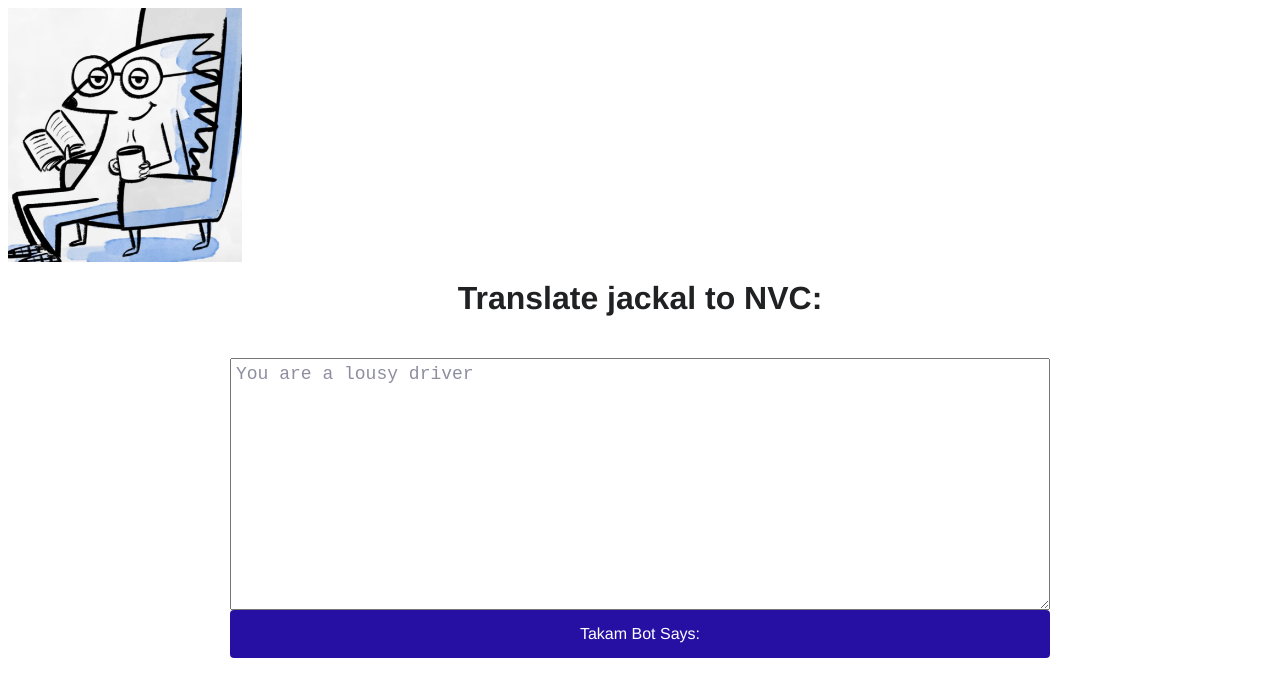
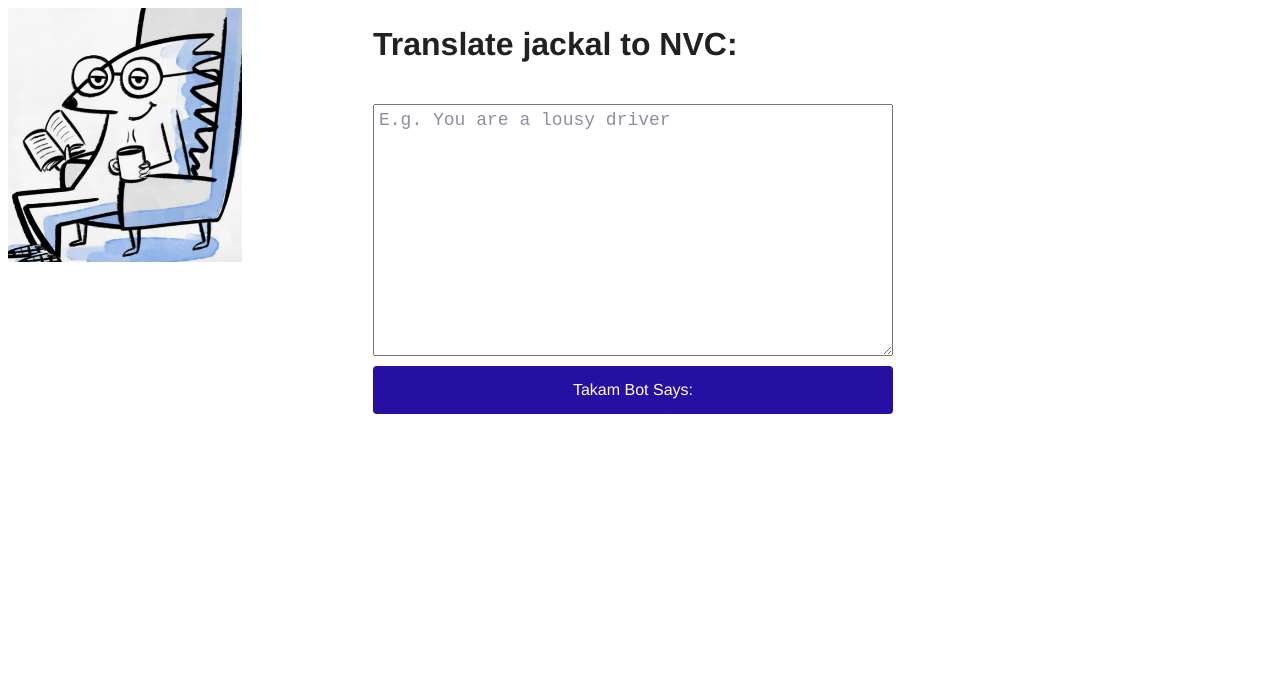
Before and after one commit to kugelblitz-one/nvc-bot, a Next.js app: page / in a window 1280 px wide. Shown: the top 696 px of the page. Built offline with nearby package versions, Linux system fonts and the light colour scheme; a web font is replaced by a local one.

Commit message:
fixes to ui

```diff
--- a/pages/index.js
+++ b/pages/index.js
@@ -40,12 +40,13 @@ export default function Home() {
 
       <main className={styles.main}>
         <img src="/joe_nvc.jpeg" className={styles.icon} />
+        <div className={styles.centercol}>
             <h3>Translate jackal to NVC:</h3>
             <form onSubmit={onSubmit}>
               <textarea rows="12" cols="100"
                 type="text"
                 name="nvcText"
-            placeholder="You are a lousy driver"
+                placeholder="E.g. You are a lousy driver"
                 value={nvcTextInput}
                 onChange={(e) => setNVCTextInput(e.target.value)}
               />
@@ -53,7 +54,9 @@ export default function Home() {
               <input type="submit" value="Takam Bot Says:" />
             </form>
             <div className={styles.result}>{result}</div>
+          </div>
       </main>
     </div>
+
   );
 }
--- a/pages/index.module.css
+++ b/pages/index.module.css
@@ -32,6 +32,13 @@
   align-self: start;
   position: static;
 }
+
+
+.main .centercol {
+  position: absolute;
+}
+
+
 .main h3 {
   font-size: 32px;
   line-height: 40px;
@@ -43,11 +50,12 @@
 .main form {
   display: flex;
   flex-direction: column;
-  width: 820px;
+  width: 520px;
 }
 .main form textarea {
   padding: 5px;
   font-size: 18px;
+  margin-bottom: 10px;
 }
 .main input[type="text"] {
   padding: 12px 16px;
@@ -74,5 +82,5 @@
   margin-top: 40px;
   background-color: azure;
   font-size: 16px;
-  width: 834px;
+  width: 534px;
 }
```
Lines whose indentation alone changed are shown as unchanged.
